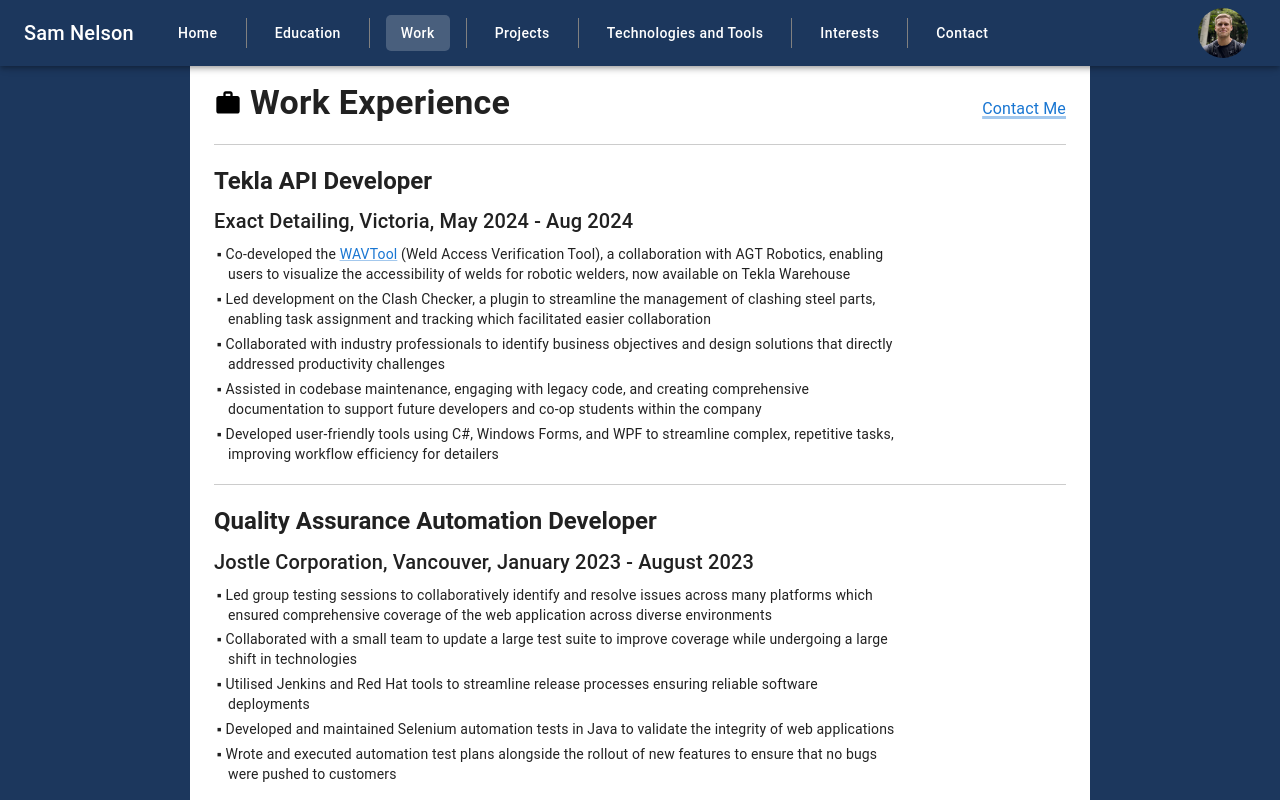
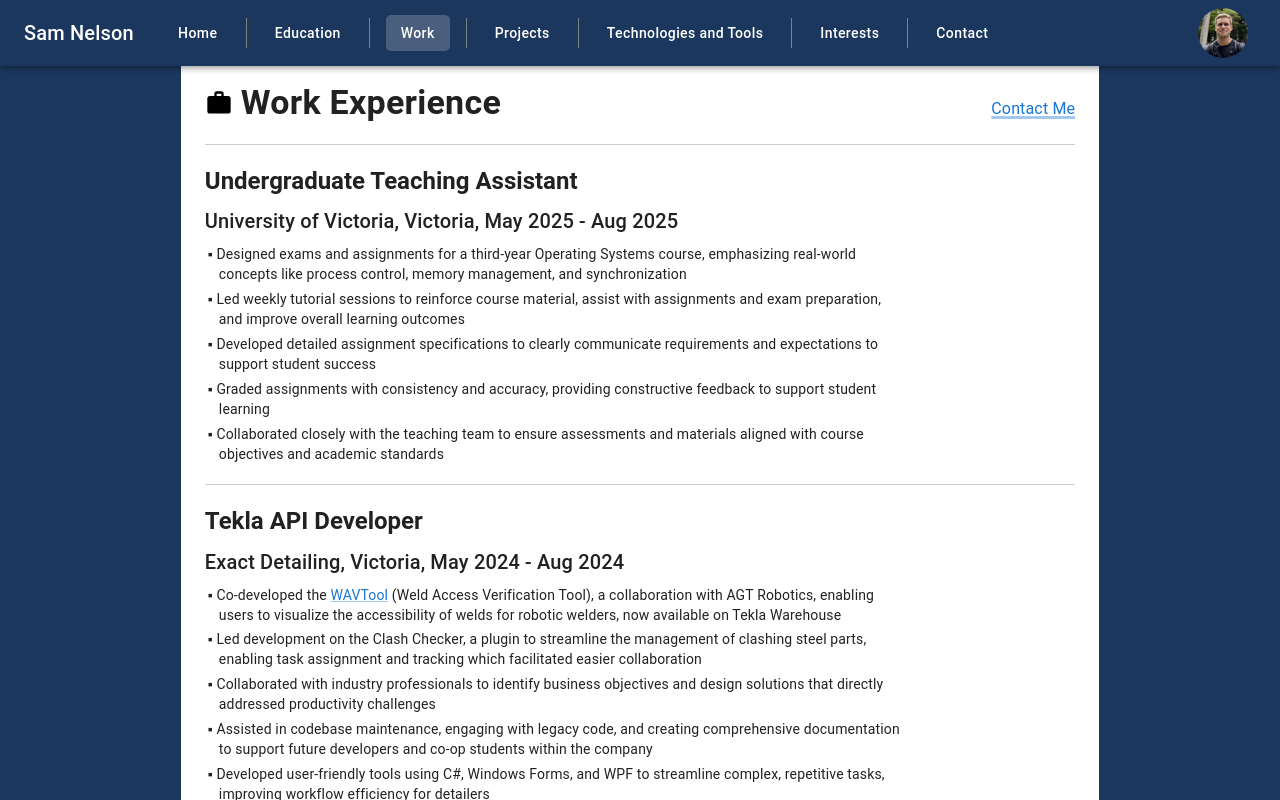
Before and after one commit to samnelson7/website, a Next.js app in the folder sams-website/: page /work in a window 1280 px wide. Shown: the top 800 px of the page. Built offline with nearby package versions, Linux system fonts and the light colour scheme.

Commit message:
Added new courses to education page, changed container for text to lg to better fit large screens, added TA job under work, added C++ to skills

```diff
--- a/sams-website/src/app/techtools/page.tsx
+++ b/sams-website/src/app/techtools/page.tsx
@@ -47,6 +47,11 @@
         name: "C",
         icon: <Image src="/images/CLogo.png" alt="C Logo" width={60} height={60} />,
         sampleCode: `#include <stdio.h>\nint main() {\n  printf("This was the first language I learned and what got me interested in programming!\\n");\n  return 0;\n}`
+      },
+      {
+        name: "C++",
+        icon: <Image src="/images/C++Logo.png" alt="C++ Logo" width={60} height={60} />,
+        sampleCode: `#include <cstdlib>\nint main() {\n  cout << "Learned in great depth through 'Advanced Programming Techniques for Robust Efficient Computing'";\n  return 0;\n}`
       },
       {
         name: "C#",
--- a/sams-website/src/app/work/page.tsx
+++ b/sams-website/src/app/work/page.tsx
@@ -51,7 +51,7 @@
 
         {/* Main Content Area */}
         <Container
-          maxWidth="md"
+          maxWidth="lg"
           sx={{
             position: "relative",
             zIndex: 1,
@@ -61,7 +61,6 @@
             minHeight: "100%",
           }}
         >
-          {/* All your content goes here */}
           <Box>
           <Typography
             variant="h4"
@@ -88,6 +87,69 @@
 
 
           <hr style={{ margin: "20px 0", borderColor: "#ccc" }} />
+          <Typography
+            variant="h5"
+            component="h1"
+            gutterBottom
+            sx={{ display: "flex", alignItems: "center", gap: 1 }}
+          >
+            <strong> Undergraduate Teaching Assistant </strong>
+          </Typography>
+            <Typography variant="h6" component="h1" gutterBottom>
+              University of Victoria, Victoria, May 2025 - Aug 2025
+            </Typography>
+            <Typography variant="body2" component="h1" gutterBottom sx={{
+              wordWrap: "break-word",
+              maxWidth: "80%",
+              whiteSpace: "pre-line",
+              textIndent: "-0.8em",
+              paddingLeft: "1em",
+              display: "block",
+            }}>
+              ▪ Designed exams and assignments for a third-year Operating Systems course, emphasizing real-world concepts like process control, memory management, and synchronization
+            </Typography>
+            <Typography variant="body2" gutterBottom sx={{
+              wordWrap: "break-word",
+              maxWidth: "80%",
+              whiteSpace: "pre-line",
+              textIndent: "-0.8em",
+              paddingLeft: "1em",
+              display: "block",
+            }}>
+              ▪ Led weekly tutorial sessions to reinforce course material, assist with assignments and exam preparation, and improve overall learning outcomes
+            </Typography>
+            <Typography variant="body2" component="h1" gutterBottom sx={{
+              wordWrap: "break-word",
+              maxWidth: "80%",
+              whiteSpace: "pre-line",
+              textIndent: "-0.8em",
+              paddingLeft: "1em",
+              display: "block",
+            }}>
+              ▪ Developed detailed assignment specifications to clearly communicate requirements and expectations to support student success
+            </Typography>
+            <Typography variant="body2" gutterBottom sx={{
+              wordWrap: "break-word",
+              maxWidth: "80%",
+              whiteSpace: "pre-line",
+              textIndent: "-0.8em",
+              paddingLeft: "1em",
+              display: "block",
+            }}>
+              ▪ Graded assignments with consistency and accuracy, providing constructive feedback to support student learning
+            </Typography>
+            <Typography variant="body2" gutterBottom sx={{
+              wordWrap: "break-word",
+              maxWidth: "80%",
+              whiteSpace: "pre-line",
+              textIndent: "-0.8em",
+              paddingLeft: "1em",
+              display: "block",
+            }}>
+              ▪ Collaborated closely with the teaching team to ensure assessments and materials aligned with course objectives and academic standards
+            </Typography>
+
+            <hr style={{ margin: "20px 0", borderColor: "#ccc" }} />
 
           <Typography
             variant="h5"
```
Also changed, not shown: sams-website/src/app/education/page.tsx (+8 -2 lines), sams-website/public/images/C++Logo.png (added).
